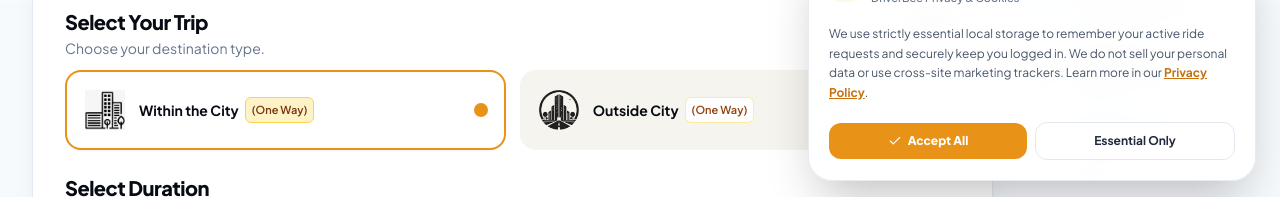
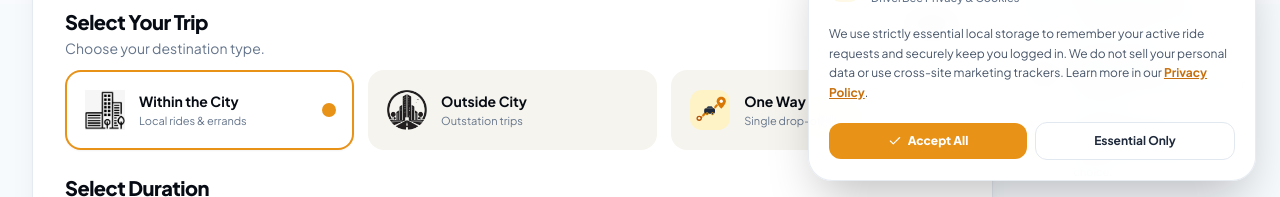
Before and after one commit to sarvexmarketing-hash/driverbeee, a React (Vite) app: page / in a window 1280 px wide. Shown: the part 603-800 px from the top of the page. Built offline with nearby package versions, Linux system fonts and the light colour scheme; no server answers; the database is empty.

Commit message:
Add One Way as a 3rd trip option card alongside Within the City and Outside City

```diff
--- a/src/components/BookingModal.tsx
+++ b/src/components/BookingModal.tsx
@@ -484,6 +484,20 @@ export const BookingModal: React.FC<BookingModalProps> = ({
         `• Fixed Driver Fare: ₹${total.toLocaleString('en-IN')}`,
         `• Terms & Conditions Accepted: Yes`,
       ].join('\n');
+    } else if (bookingState.tripType === 'oneway') {
+      bookingNotes = [
+        `[ONE WAY DROP TRIP]`,
+        `• Package Duration: ${bookingState.duration} Hours (${bookingState.duration === 2 ? '2-Hr Short Trip' : bookingState.duration === 4 ? '4-Hr Half Day' : bookingState.duration === 6 ? '6-Hr Extended' : '8-Hr Full Day'})`,
+        `• Trip Mode: One Way Drop`,
+        `• Transmission: ${transmission === 'automatic' ? 'Automatic' : 'Manual'}`,
+        `• Car Type: ${carType.toUpperCase()}`,
+        `• Vehicle: ${carType.toUpperCase()} • ${carModel || 'Personal Car'} (${carPlate || 'TS-03-MJ-4412'})`,
+        `• Booked For: ${forWhomStr}`,
+        `• Pickup Doorstep: ${address}`,
+        `• Drop-off Destination: ${deliveryAddress}`,
+        `• Driver Fare: ₹${total.toLocaleString('en-IN')}`,
+        `• Terms & Conditions Accepted: Yes`,
+      ].join('\n');
     } else {
       bookingNotes = [
         `[WITHIN THE CITY TRIP (Warangal / Local)]`,
@@ -601,10 +615,17 @@ export const BookingModal: React.FC<BookingModalProps> = ({
                   ? 'Booking Confirmed'
                   : 'Review & Confirm Drive'}
               </span>
-              <h3 className="text-lg sm:text-xl font-extrabold text-navy-950">
-                {isConfirmed
-                  ? 'Your Driver Is Assigned'
-                  : 'DriverBee Driver Booking'}
+              <h3 className="text-lg sm:text-xl font-extrabold text-navy-950 flex items-center gap-2 flex-wrap">
+                <span>
+                  {isConfirmed
+                    ? 'Your Driver Is Assigned'
+                    : 'DriverBee Driver Booking'}
+                </span>
+                {!isConfirmed && (
+                  <span className="text-xs sm:text-sm font-semibold text-amber-800 bg-amber-50 border border-amber-200/90 px-2 py-0.5 rounded-md">
+                    {bookingState.tripType === 'oneway' ? '(one way)' : bookingState.tripType === 'outside' ? '(outstation)' : '(within city)'}
+                  </span>
+                )}
               </h3>
             </div>
 
@@ -1001,7 +1022,7 @@ export const BookingModal: React.FC<BookingModalProps> = ({
                 <div>
                   <span className="text-navy-400 font-medium block">Trip Category</span>
                   <span className="font-bold text-navy-950 text-sm capitalize">
-                    {bookingState.tripType === 'city' ? 'Within the City' : 'Outside City'}
+                    {bookingState.tripType === 'city' ? 'Within the City' : bookingState.tripType === 'oneway' ? 'One Way Drop' : 'Outside City'}
                   </span>
                 </div>
                 <div>
--- a/src/components/CustomTripIcons.tsx
+++ b/src/components/CustomTripIcons.tsx
@@ -56,3 +56,42 @@ export const IntercityIcon: React.FC<{ className?: string }> = ({ className = "w
     <circle cx="28.2" cy="35" r="0.8" fill="#1A202C" />
   </svg>
 );
+
+export const OneWayIcon: React.FC<{ className?: string }> = ({ className = "w-10 h-10" }) => (
+  <svg viewBox="0 0 48 48" fill="none" xmlns="http://www.w3.org/2000/svg" className={className}>
+    {/* Soft rounded background plate */}
+    <rect width="48" height="48" rx="14" fill="#FEF3C7" />
+
+    {/* Directional route dash A to B */}
+    <path
+      d="M11 34C15 34 17 26 23 26C29 26 31 16 37 16"
+      stroke="#D97706"
+      strokeWidth="2.5"
+      strokeLinecap="round"
+      strokeDasharray="3 3"
+    />
+
+    {/* Origin Point A */}
+    <circle cx="11" cy="34" r="3.2" fill="#B45309" />
+    <circle cx="11" cy="34" r="1.5" fill="#FEF3C7" />
+
+    {/* Destination Pin B */}
+    <g transform="translate(32, 8)">
+      <path
+        d="M5.5 0C2.46 0 0 2.46 0 5.5C0 9.6 5.5 14.5 5.5 14.5C5.5 14.5 11 9.6 11 5.5C11 2.46 8.54 0 5.5 0Z"
+        fill="#D97706"
+      />
+      <circle cx="5.5" cy="5.5" r="2" fill="#FFFFFF" />
+    </g>
+
+    {/* Car moving forward on route */}
+    <g transform="translate(16, 18)">
+      <rect x="1" y="4" width="13" height="6.5" rx="2" fill="#1E293B" />
+      <path d="M3.5 4L5.5 1.5H10L12 4H3.5Z" fill="#334155" />
+      <circle cx="4.5" cy="10.5" r="1.8" fill="#F59E0B" />
+      <circle cx="11" cy="10.5" r="1.8" fill="#F59E0B" />
+      <circle cx="4.5" cy="10.5" r="0.8" fill="#1E293B" />
+      <circle cx="11" cy="10.5" r="0.8" fill="#1E293B" />
+    </g>
+  </svg>
+);
--- a/src/components/MyBookingsDrawer.tsx
+++ b/src/components/MyBookingsDrawer.tsx
@@ -77,6 +77,8 @@ export const MyBookingsDrawer: React.FC<MyBookingsDrawerProps> = ({
                 <div className="font-bold text-sm text-navy-950 capitalize">
                   {booking.tripType === 'city'
                     ? `Within City Drive • ${booking.duration}h`
+                    : booking.tripType === 'oneway'
+                    ? `One Way Drop • ${booking.duration}h`
                     : `Outside City Drive • ${booking.duration} Day${booking.duration > 1 ? 's' : ''}`}
                 </div>
                 <div className="flex items-center gap-2 text-navy-500">
--- a/src/components/TripSelector.tsx
+++ b/src/components/TripSelector.tsx
@@ -1,6 +1,6 @@
 import React from 'react';
 import { TripType } from '../types';
-import { CityIcon, OutsideCityIcon } from './CustomTripIcons';
+import { CityIcon, OutsideCityIcon, OneWayIcon } from './CustomTripIcons';
 
 interface TripSelectorProps {
   selectedTrip: TripType;
@@ -17,14 +17,20 @@ export const TripSelector: React.FC<TripSelectorProps> = ({
     {
       id: 'city' as TripType,
       title: 'Within the City',
-      subtitle: 'Local rides, errands, meetings',
+      subtitle: 'Local rides & errands',
       Icon: CityIcon,
     },
     {
       id: 'outside' as TripType,
       title: 'Outside City',
-      subtitle: 'Outstation trips & long distance',
+      subtitle: 'Outstation trips',
       Icon: OutsideCityIcon,
+    },
+    {
+      id: 'oneway' as TripType,
+      title: 'One Way',
+      subtitle: 'Single drop-off trip',
+      Icon: OneWayIcon,
     }
   ];
 
@@ -48,8 +54,8 @@ export const TripSelector: React.FC<TripSelectorProps> = ({
         </div>
       </div>
 
-      {/* 2-column Grid */}
-      <div className="grid grid-cols-2 gap-2.5 sm:gap-3.5">
+      {/* 3-column Grid */}
+      <div className="grid grid-cols-3 gap-2 sm:gap-3.5">
         {tripOptions.map((trip) => {
           const isSelected = selectedTrip === trip.id;
           const { Icon } = trip;
@@ -59,36 +65,30 @@ export const TripSelector: React.FC<TripSelectorProps> = ({
               key={trip.id}
               type="button"
               onClick={() => onSelectTrip(trip.id)}
-              className={`relative cursor-pointer rounded-2xl p-3 sm:p-4 transition-all duration-150 select-none min-h-[64px] sm:min-h-[72px] flex items-center gap-3 text-left w-full ${
+              className={`relative cursor-pointer rounded-2xl p-2.5 sm:p-4 transition-all duration-150 select-none min-h-[72px] flex flex-col sm:flex-row items-center gap-1.5 sm:gap-3 text-center sm:text-left w-full ${
                 isSelected
                   ? 'bg-white border-2 border-bee-600 shadow-sm'
                   : 'bg-[#F6F4EE] hover:bg-[#EFECE3] border border-transparent'
               }`}
             >
-              {/* Left: Custom SVG / PNG Icon */}
-              <div className="w-10 h-10 sm:w-11 sm:h-11 flex-shrink-0 flex items-center justify-center">
-                <Icon className="w-9 h-9 sm:w-10 sm:h-10" />
+              {/* Custom SVG / PNG Icon */}
+              <div className="w-8 h-8 sm:w-11 sm:h-11 flex-shrink-0 flex items-center justify-center">
+                <Icon className="w-8 h-8 sm:w-10 sm:h-10" />
               </div>
 
-              {/* Right: Label */}
+              {/* Label */}
               <div className="flex-1 min-w-0">
-                <div className="text-xs sm:text-sm font-bold text-navy-950 leading-tight flex items-center gap-1.5 flex-wrap">
-                  <span>{trip.title}</span>
-                  <span
-                    className={`text-[10px] sm:text-[11px] font-semibold px-1.5 py-0.5 rounded-md whitespace-nowrap transition-colors ${
-                      isSelected
-                        ? 'bg-amber-100 text-amber-900 border border-amber-300'
-                        : 'bg-white/90 text-amber-800 border border-amber-200/80 shadow-2xs'
-                    }`}
-                  >
-                    (One Way)
-                  </span>
+                <div className="text-[11px] sm:text-sm font-bold text-navy-950 leading-tight">
+                  {trip.title}
+                </div>
+                <div className="hidden sm:block text-[11px] text-navy-500 font-normal mt-0.5 truncate">
+                  {trip.subtitle}
                 </div>
               </div>
 
-              {/* Gold/amber circle indicator when selected (matches 2 Hours / DurationSelector) */}
+              {/* Gold/amber circle indicator when selected */}
               {isSelected && (
-                <span className="w-3.5 h-3.5 rounded-full bg-bee-600 flex-shrink-0" />
+                <span className="w-2.5 h-2.5 sm:w-3.5 sm:h-3.5 rounded-full bg-bee-600 flex-shrink-0" />
               )}
             </button>
           );
--- a/src/context/BookingContext.tsx
+++ b/src/context/BookingContext.tsx
@@ -102,7 +102,7 @@ function mapBooking(b: DBBooking): LiveBooking {
     customerId: b.customer_id,
     customerName: b.customer_name,
     customerPhone: b.customer_phone ?? '',
-    tripType: b.trip_type as TripType,
+    tripType: (b.trip_type === 'oneway' || (b.trip_type === 'intercity' && b.notes?.includes('ONE_WAY'))) ? 'oneway' : (b.trip_type as TripType),
     duration: b.duration,
     scheduleType: b.schedule_type,
     date: b.scheduled_date ?? '',
@@ -491,6 +491,29 @@ export const BookingProvider: React.FC<{ children: React.ReactNode }> = ({ child
         });
       }
 
+      // If check constraint error on trip_type (in case remote DB schema hasn't migrated 'oneway'), retry with 'intercity'
+      if (insertResult.error && (insertResult.error.message?.includes('trip_type') || insertResult.error.message?.includes('check constraint'))) {
+        console.log('[DriverBee] Retrying with compatible trip_type for DB constraint...');
+        insertResult = await sbCreateBooking({
+          id,
+          customer_id: data.customerId || null,
+          customer_name: data.customerName,
+          customer_phone: data.customerPhone,
+          trip_type: 'intercity',
+          duration: data.duration,
+          schedule_type: data.scheduleType,
+          scheduled_date: validDate,
+          scheduled_time: data.time || null,
+          transmission: data.transmission,
+          car_model: data.carModel,
+          car_plate: data.carPlate,
+          for_whom: data.forWhom,
+          area: data.area,
+          estimated_fare: data.estimatedFare,
+          notes: `${data.notes || ''}\n[TRIP_MODE:ONE_WAY]`,
+        });
+      }
+
       if (insertResult.error) {
         console.warn('[DriverBee] Supabase insert warning:', insertResult.error);
       } else {
--- a/src/lib/supabase.ts
+++ b/src/lib/supabase.ts
@@ -69,7 +69,7 @@ export interface DBBooking {
   customer_id: string | null;
   customer_name: string;
   customer_phone: string | null;
-  trip_type: 'city' | 'outside' | 'intercity';
+  trip_type: 'city' | 'outside' | 'intercity' | 'oneway';
   duration: number;
   schedule_type: 'now' | 'later';
   scheduled_date: string | null;
--- a/src/pages/AdminDashboard.tsx
+++ b/src/pages/AdminDashboard.tsx
@@ -73,7 +73,7 @@ function formatScheduledDate(dateStr?: string): string {
 }
 
 function tripLabel(t: string): string {
-  return t === 'city' ? 'Within City' : t === 'outside' ? 'Outstation' : 'Intercity';
+  return t === 'city' ? 'Within City' : t === 'outside' ? 'Outstation' : t === 'oneway' ? 'One Way' : 'Intercity';
 }
 
 function extractDestination(b: LiveBooking): string {
--- a/src/pages/DriverDashboard.tsx
+++ b/src/pages/DriverDashboard.tsx
@@ -13,7 +13,7 @@ import {
 // Helpers
 // ─────────────────────────────────────────────────────────────────────────────
 function tripLabel(t: string): string {
-  return t === 'city' ? 'Within City' : t === 'outside' ? 'Outstation' : 'Intercity';
+  return t === 'city' ? 'Within City' : t === 'outside' ? 'Outstation' : t === 'oneway' ? 'One Way' : 'Intercity';
 }
 
 function extractDestination(b: LiveBooking): string {
--- a/src/services/emailService.ts
+++ b/src/services/emailService.ts
@@ -5,7 +5,7 @@ export interface BookingEmailPayload {
   customerName: string;
   customerEmail: string;
   customerPhone: string;
-  tripType: 'city' | 'outside' | 'intercity';
+  tripType: 'city' | 'outside' | 'intercity' | 'oneway';
   duration: number;
   scheduleType: 'now' | 'later';
   date: string;
@@ -63,8 +63,11 @@ export function getEmailByBookingId(bookingId: string): SentEmailRecord | null {
 
 export function generateBookingEmailHtml(p: BookingEmailPayload): string {
   const isOutside = p.tripType === 'outside';
+  const isOneWay = p.tripType === 'oneway';
   const durationLabel = isOutside
     ? `${p.duration} Day${p.duration > 1 ? 's' : ''} Outstation Package`
+    : isOneWay
+    ? `${p.duration} Hours One Way Drop`
     : `${p.duration} Hours Local Trip`;
   const scheduleLabel = p.scheduleType === 'now' ? 'Immediate (~30 mins arrival)' : `${p.date} at ${p.time}`;
 
@@ -158,7 +161,7 @@ export function generateBookingEmailHtml(p: BookingEmailPayload): string {
 
         <div class="row">
           <span class="label">Trip Category</span>
-          <span class="value">${isOutside ? 'Outstation / Outside City' : 'Within Warangal City'}</span>
+          <span class="value">${isOutside ? 'Outstation / Outside City' : isOneWay ? 'One Way Drop' : 'Within Warangal City'}</span>
         </div>
 
         <div class="row">
--- a/src/services/whatsapp.service.ts
+++ b/src/services/whatsapp.service.ts
@@ -162,6 +162,8 @@ export class WhatsAppService {
     const fare = booking.estimated_fare ? `₹${Math.round(booking.estimated_fare)}` : 'Calculated on trip';
     const service = booking.trip_type === 'outside'
       ? `${booking.duration} Day(s) Outstation`
+      : booking.trip_type === 'oneway'
+      ? `${booking.duration} Hours One Way Drop`
       : `${booking.duration} Hours Local Driver`;
 
     return { pickup, drop, date, time, vehicle, fare, service };
--- a/src/types/index.ts
+++ b/src/types/index.ts
@@ -1,4 +1,4 @@
-export type TripType = 'city' | 'outside' | 'intercity';
+export type TripType = 'city' | 'outside' | 'intercity' | 'oneway';
 
 export type DurationOption = 1 | 2 | 4 | 6 | 8;
 
```
Also changed, not shown: src/components/DurationSelector.tsx (+7 -0 lines), 1 other file (tests, documents, lock files or other folders).
